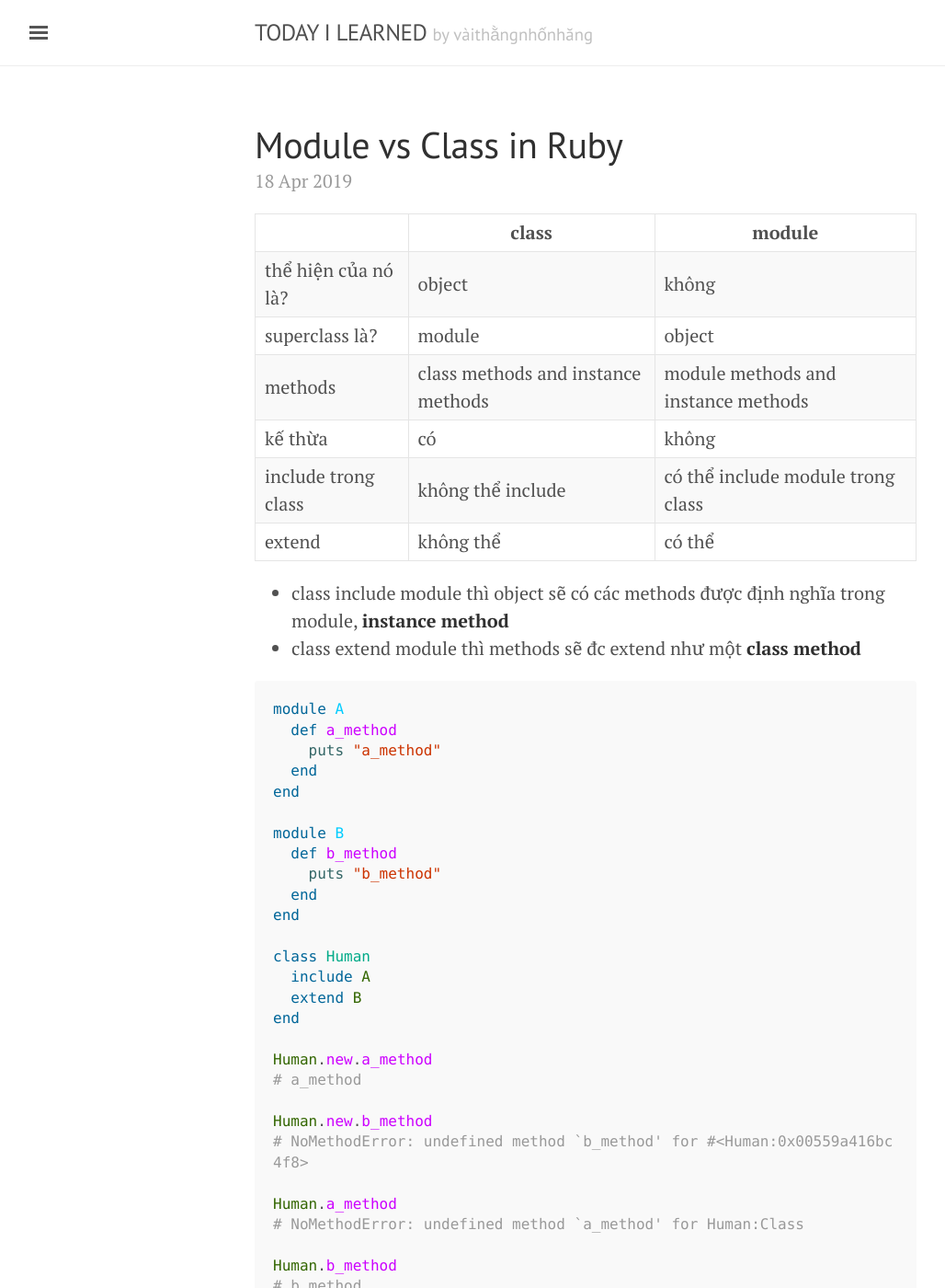
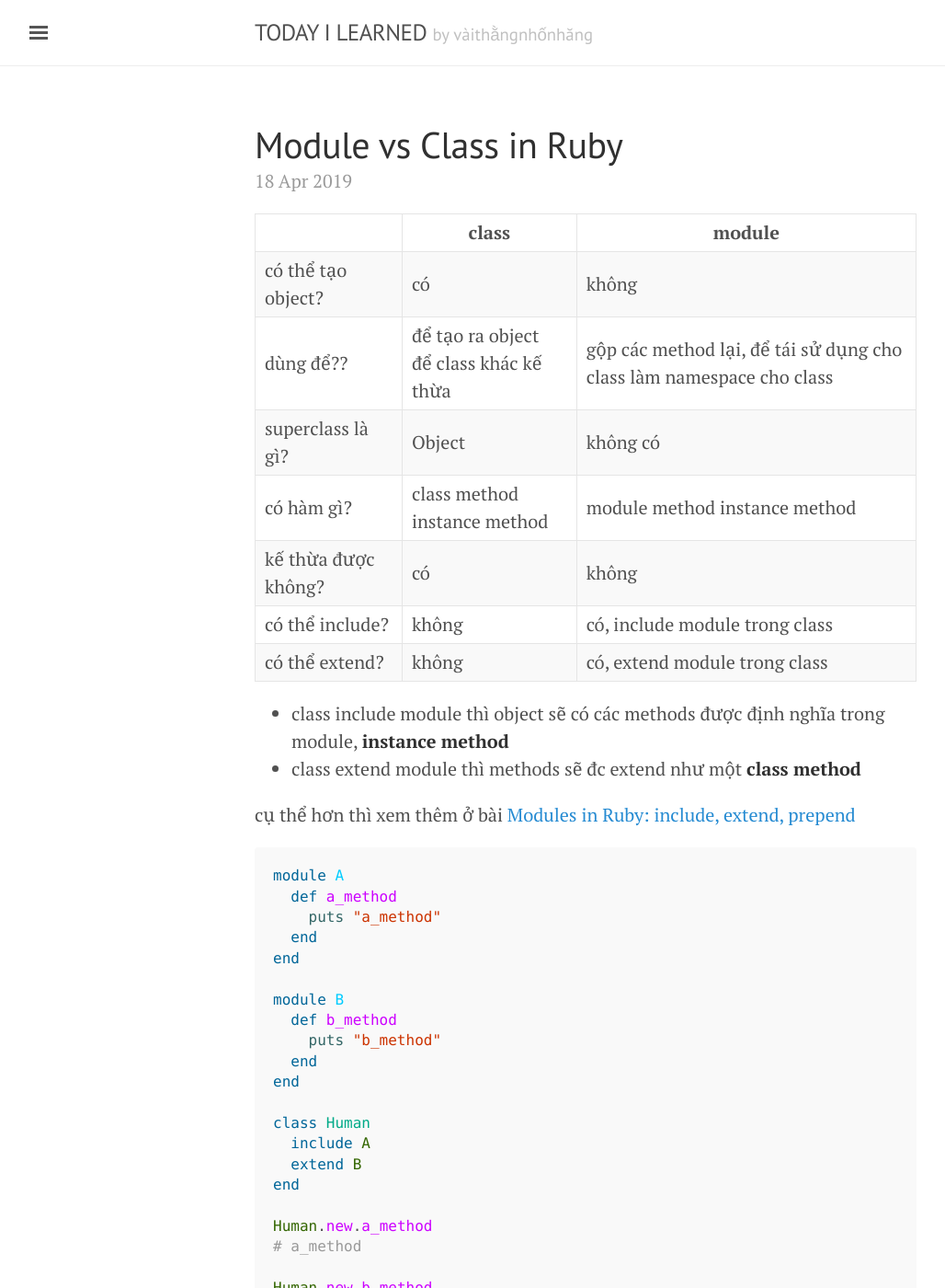
Before and after one commit to tuanminh20/til, a Jekyll site: the page built from _posts/2019-04-18-module-vs-class.md, in a window 1280 px wide and 1400 px high. Shown: the whole window at 92% size, without its empty margins (3-1031 px from the left). Built offline with Jekyll 4.4.1, drawn with Linux system fonts in a browser that asks for light colours.

Commit message:
edit post module-vs-class

````diff
--- a/_posts/2019-04-18-module-vs-class.md
+++ b/_posts/2019-04-18-module-vs-class.md
@@ -3,17 +3,20 @@ layout: post
 title: Module vs Class in Ruby
 ---
 
-|                     | class                              | module                              |
-|---------------------|------------------------------------|-------------------------------------|
-| thể hiện của nó là? | object                             | không                               |
-| superclass là?      | module                             | object                              |
-| methods             | class methods and instance methods | module methods and instance methods |
-| kế thừa             | có                                 | không                               |
-| include trong class | không thể include                  | có thể include module trong class   |
-| extend              | không thể                          | có thể                              |
+|                     | class                                  | module                                                               |
+|---------------------|----------------------------------------|----------------------------------------------------------------------|
+| có thể tạo object?  | có                                     | không                                                                |
+| dùng để??           | để tạo ra object<br>để class khác kế thừa | gộp các method lại, để tái sử dụng cho class làm namespace cho class |
+| superclass là gì?   | Object                                 | không có                                                             |
+| có hàm gì?          | class method instance method           | module method  instance method                                       |
+| kế thừa được không? | có                                     | không                                                                |
+| có thể include?     | không                                  | có, include module trong class                                       |
+| có thể extend?      | không                                  | có, extend module trong class                                        |
 
 * class include module thì object sẽ có các methods được định nghĩa trong module, **instance method**
 * class extend module thì methods sẽ đc extend như một **class method**
+
+cụ thể hơn thì xem thêm ở bài [Modules in Ruby: include, extend, prepend]({{ site.baseurl }}/2019/04/19/modules-in-ruby-include-extend-prepend/)
 
 
 ```ruby
````
